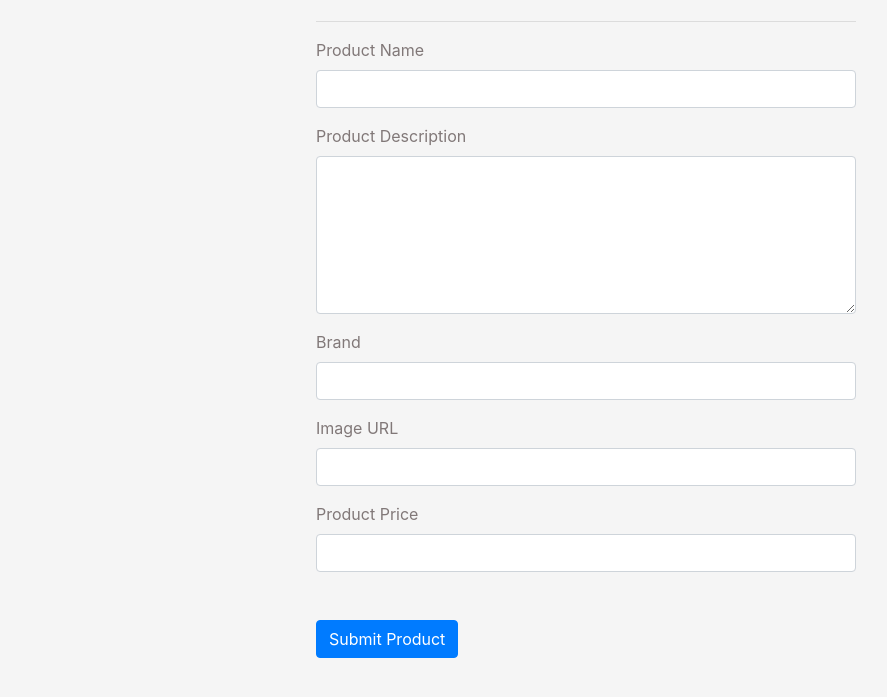
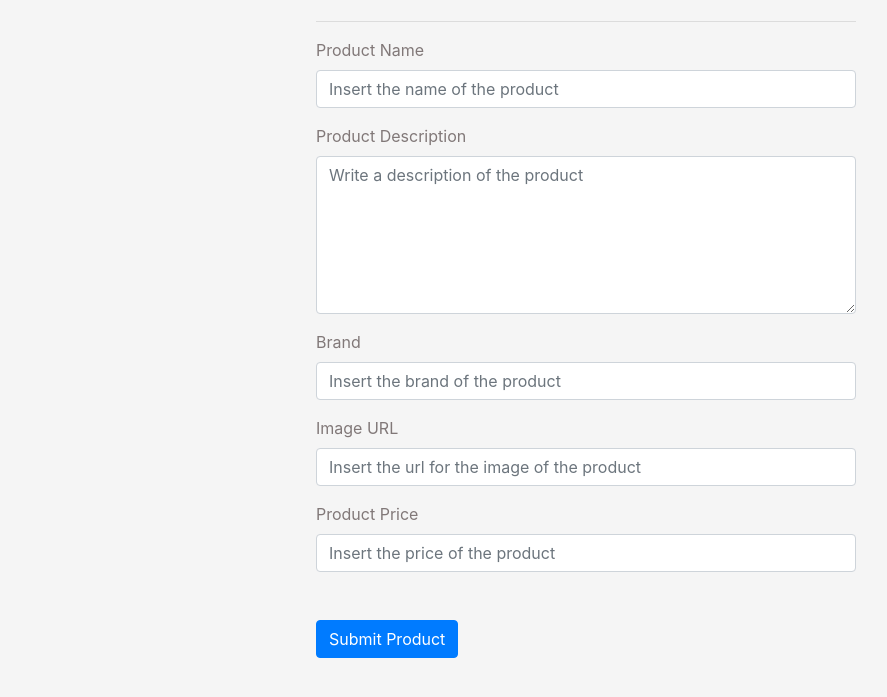
Before and after one commit to Nando-C/StriveM3D9, a plain HTML site: page backoffice.html in a window 1280 px wide. Shown: the part 171-868 px from the top of the page, without its empty margins (54-941 px from the left). Drawn offline with nearby package versions, Linux system fonts and the light colour scheme.

Commit message:
added placeholders to the form

```diff
--- a/backoffice.html
+++ b/backoffice.html
@@ -46,23 +46,23 @@
                     <form onsubmit="handleSubmit(event)" class="mb-5">
                       <div class="form-group">
                         <label for="name">Product Name</label>
-                        <input id="name" type="text" class="form-control" aria-describedby="name" required>
+                        <input id="name" type="text" class="form-control" placeholder="Insert the name of the product" aria-describedby="name" required>
                       </div>
                       <div class="form-group">
                         <label for="description">Product Description</label>
-                        <textarea id="description" type="text" rows="6" class="form-control" aria-describedby="description" required></textarea>
+                        <textarea id="description" type="text" rows="6" class="form-control" placeholder="Write a description of the product" aria-describedby="description" required></textarea>
                       </div>
                       <div class="form-group">
                         <label for="brand">Brand</label>
-                        <input id="brand" type="text" class="form-control" aria-describedby="brand" required>
+                        <input id="brand" type="text" class="form-control" placeholder="Insert the brand of the product" aria-describedby="brand" required>
                       </div>
                       <div class="form-group">
                         <label for="img-url">Image URL</label>
-                        <input id="img-url" type="text" class="form-control" aria-describedby="img-url" required>
+                        <input id="img-url" type="text" class="form-control" placeholder="Insert the url for the image of the product"aria-describedby="img-url" required>
                       </div>
                       <div class="form-group">
                         <label for="price">Product Price</label>
-                        <input id="price" type="number" class="form-control" aria-describedby="price" required>
+                        <input id="price" type="number" class="form-control" placeholder="Insert the price of the product" aria-describedby="price" required>
                       </div>
                       <div class="d-flex justify-content-between my-5">
                         <button type="submit" class="btn btn-primary">
```
